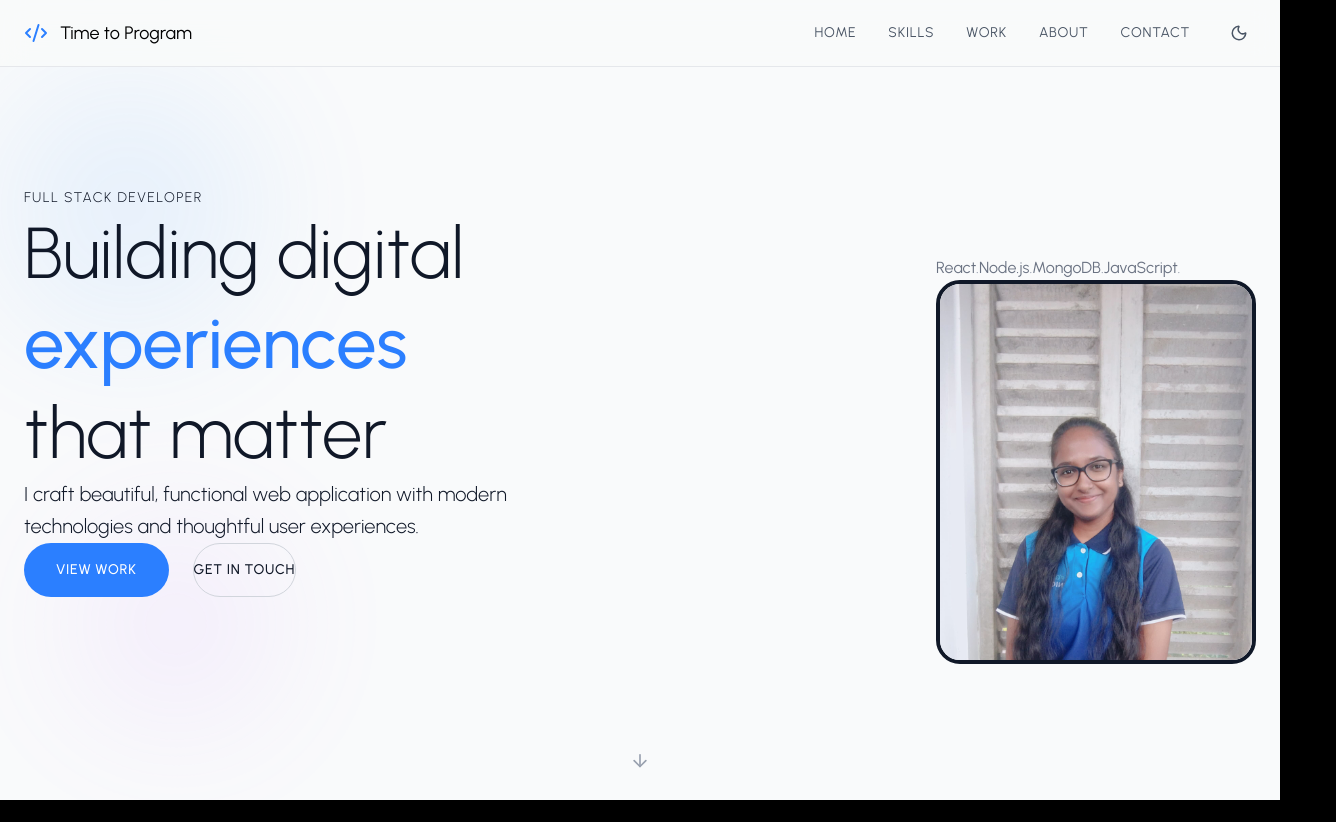
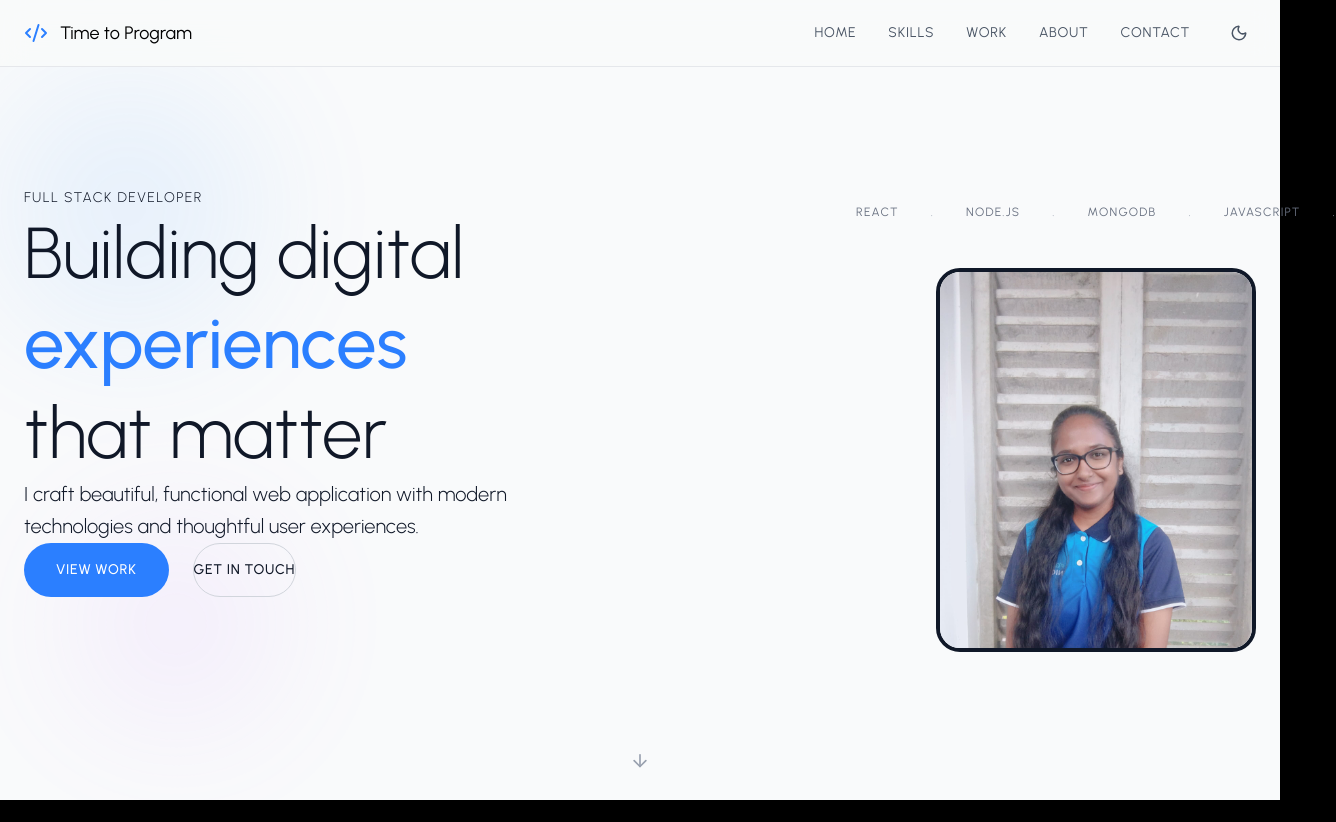
Before and after one commit to AshaniTH/my-portfolio, a React (Vite) app: page / in a window 1280 px wide. Shown: the whole page, 1336 px wide, since content can reach past the window. Built offline with nearby package versions, Linux system fonts and the light colour scheme.

Commit message:
fix: update className for tech stack display in HeroSection for improved positioning

```diff
--- a/src/components/Sections/HeroSection.jsx
+++ b/src/components/Sections/HeroSection.jsx
@@ -428,7 +428,7 @@ const HeroSection = () => {
                         {/*Tech Stack -Desktop*/}
                         <motion.div
                         variants={itemVariants}
-                        className=""
+                        className="flex items-center space-x-8 text-xs uppercase tracking-widest absolute -top-16 -left-20 "
                         >
                             <span
                             className ={isDarkMode ? "text-gray-600" :"text-gray-500"}>
```
